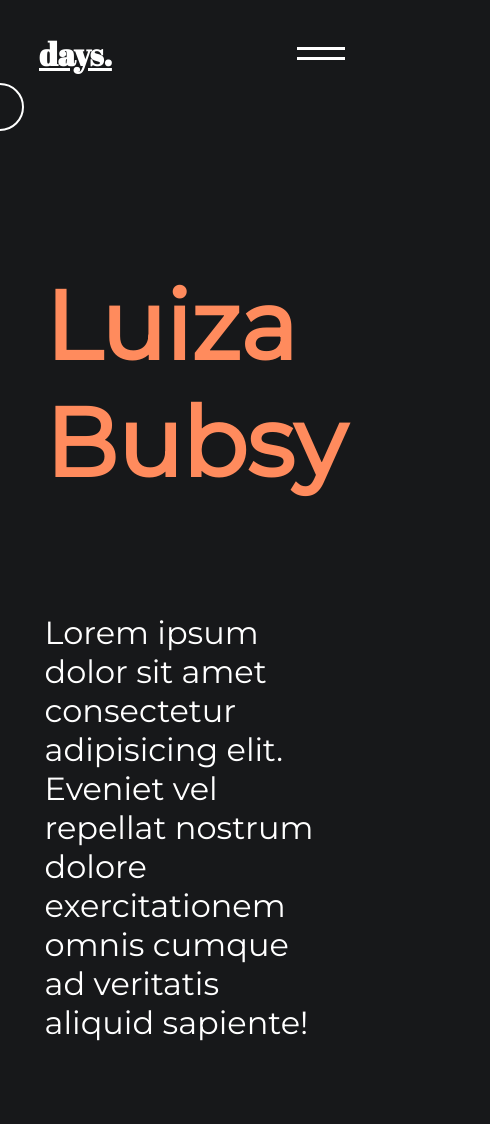
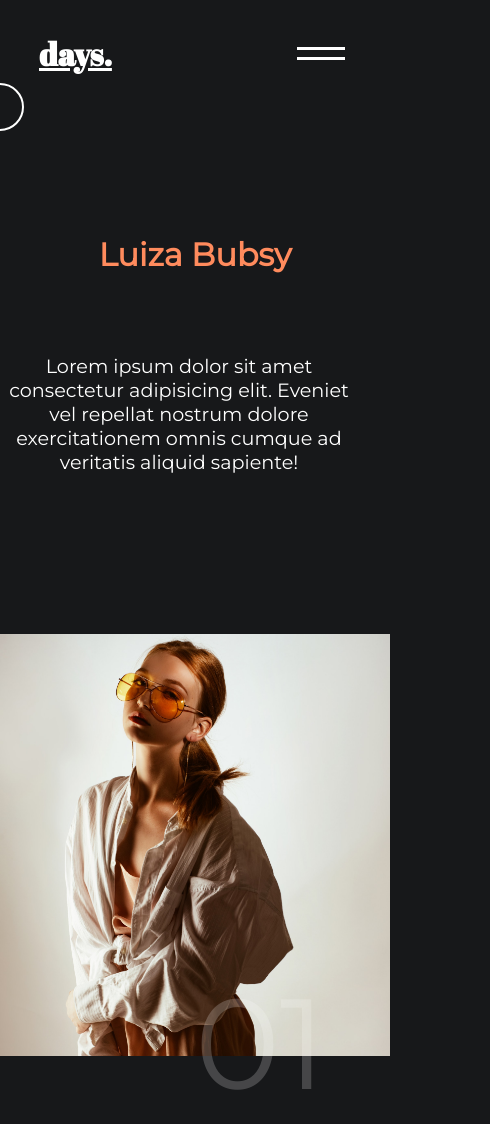
Before and after one commit to matt-l-82/Animation-site, a plain HTML site: page fashion/index.html in a window 390 px wide. Shown: the top 1124 px of the page, 490 px wide, since content can reach past the window. Drawn offline with nearby package versions, Linux system fonts and the light colour scheme; a script that the page names is missing.

Commit message:
fixed mobile responsive issues

```diff
--- a/app.js
+++ b/app.js
@@ -21,7 +21,6 @@ function animateSlides() {
         slideTl.fromTo(revealImg, {x: '0%'}, {x: '100%'});
         slideTl.fromTo(img, {scale: 2}, {scale: 1}, "-=1");
         slideTl.fromTo(revealText, {x:  "0%"}, {x: "100%"}, "-=0.25");
-        slideTl.fromTo(nav, {y: "-100%"}, {y: "0%"}, "-=0.5");
 
         // Create scene
         slideScene = new ScrollMagic.Scene({
@@ -126,8 +125,6 @@ function navToggle(e) {
             beforeEnter() {
                 logo.href = "../index.html";
                 detailAnimation();
-                gsap.fromTo(".nav-header", 1, {y: "100%"}, {y: "0%", ease: "power2.inOut"}
-                );
             },
             beforeLeave() {
                 controller.destroy()
@@ -150,8 +147,17 @@ function navToggle(e) {
                 window.scrollTo(0 ,0)
                  //An animation
                  const tl = gsap.timeline({defaults: {ease: "power2.inOut"}});
-                 tl.fromTo('.swipe', 1, {x: '0%'}, {x: '100%', stagger:0.25, onComplete: done });
-                 tl.fromTo(next.container, 1, { opacity: 0 }, { opacity: 1 });
+                 tl.fromTo(
+                     '.swipe',
+                     1,
+                     { x: '0%' },
+                     { x: '100%', stagger:0.25, onComplete: done });
+                 tl.fromTo(
+                     next.container,
+                     1,
+                     { opacity: 0 },
+                     { opacity: 1 }
+                );
               }
           }
       ]
--- a/styles.css
+++ b/styles.css
@@ -296,3 +296,89 @@
     background: rgb(255, 139, 93);
     z-index: 3;
   }
+
+  @media screen and (max-width: 1500px) {
+    .hero-img {
+      height: 50vh;
+    }
+    .fashion-text h1 {
+      font-size: 2rem;
+      padding: 1rem 0rem;
+      text-align: center;
+    }
+    .fashion-text p {
+      font-size: 1.2rem;
+      text-align: center;
+    }
+    .fashion-img img {
+      height: 50vh;
+      object-position: top;
+    }
+  }
+
+  @media screen and (max-width: 1024px) {
+    main {
+      width: 100%;
+      margin: 0;
+    }
+
+    .slide {
+      display: block;
+      width: 100%;
+      text-align: center;
+    }
+
+    .hero-desc {
+      padding: 0;
+    }
+
+    .hero-img {
+      padding: 2rem;
+    }
+
+    .hero-desc h2 {
+      font-size: 1.6rem;
+      padding: 1rem 0rem;
+      line-height: 1.5rem;
+      text-align: center;
+    }
+
+    .explore {
+      width: 60%;
+      margin: auto;
+    }
+
+    .detail-slide {
+      width: 100%;
+      text-align: center;
+    }
+
+    .fashion-text h1 {
+      margin: 2rem 0rem;
+    }
+
+    .fashion-nr {
+      font-size: 8rem;
+    }
+
+    .nav-bar {
+      display: block;
+
+    }
+
+    .nav-links {
+      font-size: 2rem;
+      text-align: center;
+    }
+
+    .contact h2 {
+      font-size: 3rem;
+      text-align: center;
+    }
+
+    .contact p {
+      font-size: 1.2rem;
+      padding: 2rem;
+      text-align: center;
+    }
+  }
```
